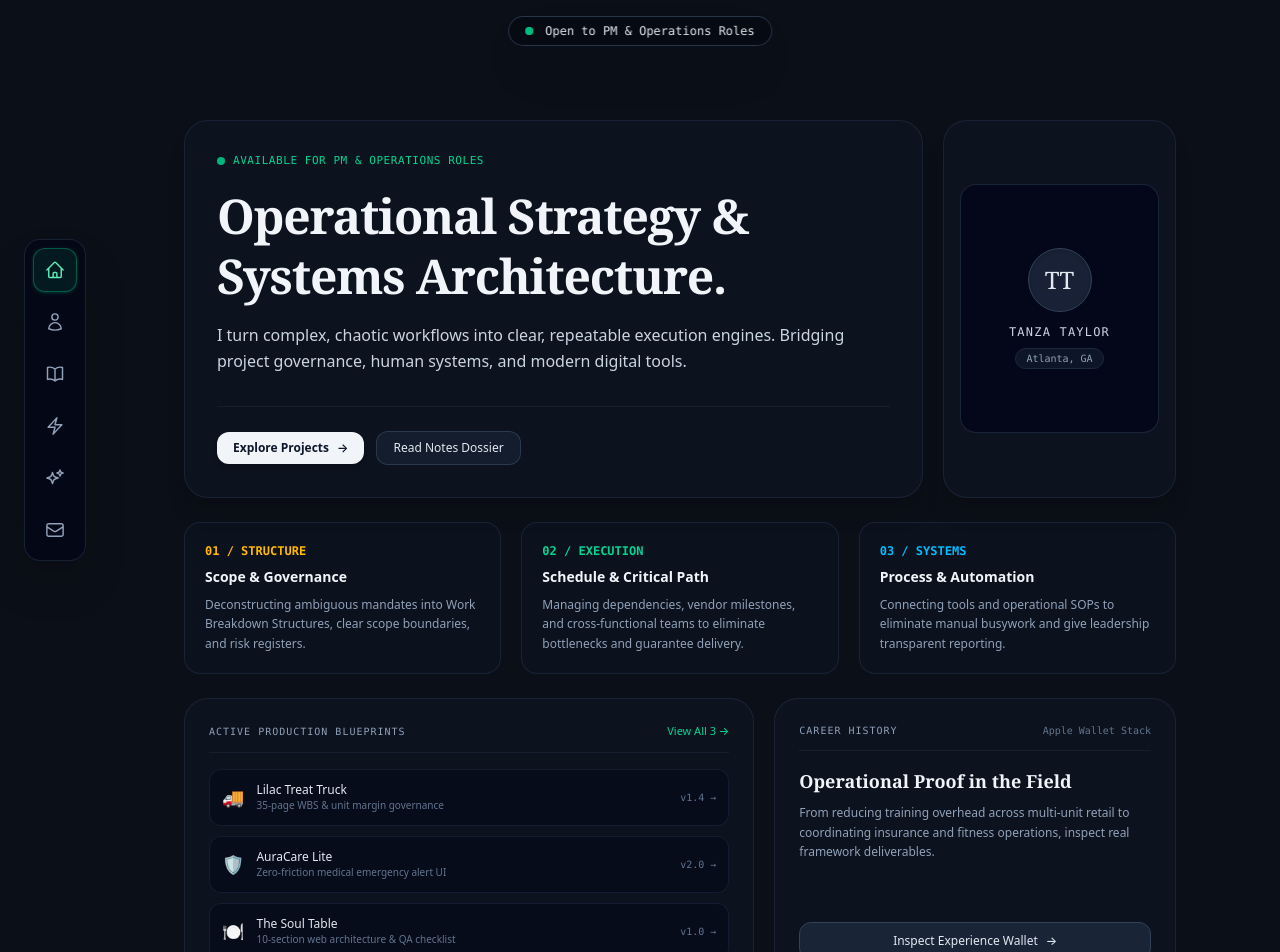
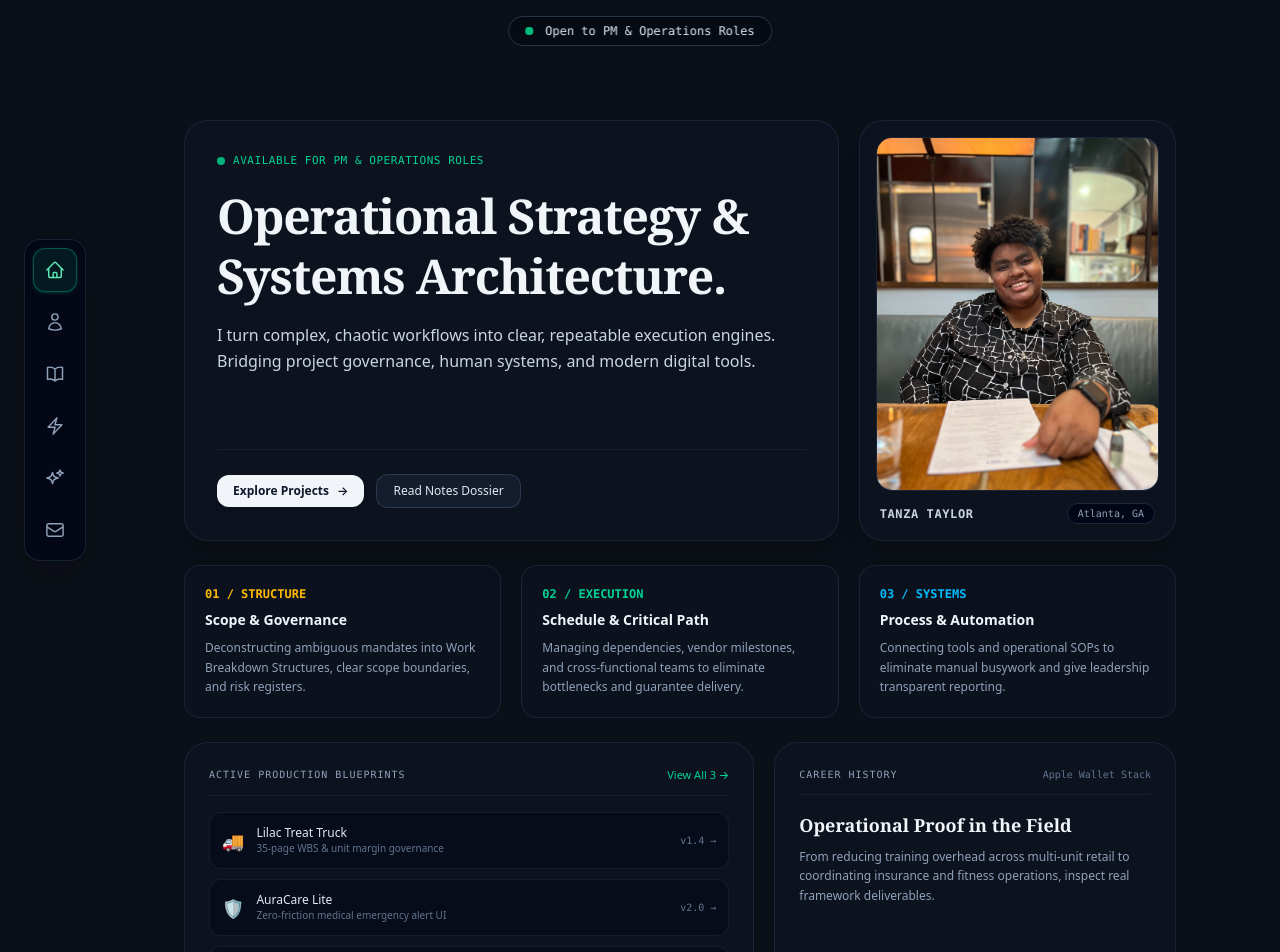
Before and after one commit to tanztylr/portfolio-v3, a Next.js app: page / in a window 1280 px wide. Shown: the top 952 px of the page. Built offline with nearby package versions, Linux system fonts and the light colour scheme.

Commit message:
feat: add portrait photo to homepage bento grid

```diff
--- a/app/page.tsx
+++ b/app/page.tsx
@@ -10,7 +10,7 @@ export default function HomePage() {
       <div className="grid grid-cols-1 md:grid-cols-12 gap-5">
 
         {/* HERO INTRO CARD */}
-        <div className="md:col-span-9 rounded-3xl border border-slate-800/80 bg-slate-900/40 p-6 sm:p-8 flex flex-col justify-between shadow-xl">
+        <div className="md:col-span-8 rounded-3xl border border-slate-800/80 bg-slate-900/40 p-6 sm:p-8 flex flex-col justify-between shadow-xl">
           <div>
             <div className="flex items-center gap-2 mb-4">
               <span className="h-2 w-2 rounded-full bg-emerald-400 animate-pulse" />
@@ -44,15 +44,20 @@ export default function HomePage() {
         </div>
 
         {/* PHOTO WIDGET */}
-        <div className="group md:col-span-3 rounded-3xl border border-slate-800/80 bg-slate-900/40 p-4 flex flex-col items-center justify-center relative overflow-hidden shadow-xl transition-all duration-300 hover:border-slate-700">
-          <div className="relative aspect-[4/5] w-full rounded-2xl border border-slate-800/90 bg-slate-950/80 flex flex-col items-center justify-center text-center p-6 transition-transform duration-300 group-hover:scale-[1.02]">
-            <div className="h-16 w-16 rounded-full border border-slate-700 bg-slate-800/80 flex items-center justify-center text-slate-200 font-serif text-2xl mb-3 shadow-inner">
-              TT
-            </div>
-            <span className="text-xs font-mono uppercase tracking-widest text-slate-300 font-medium">
+        <div className="group md:col-span-4 rounded-3xl border border-slate-800/80 bg-slate-900/40 p-4 flex flex-col items-center justify-between relative overflow-hidden shadow-xl transition-all duration-300 hover:border-slate-700">
+          <div className="relative aspect-[4/5] w-full rounded-2xl border border-slate-800/90 overflow-hidden bg-slate-950/80 shadow-inner">
+            <img
+              src="/tanza.jpg"
+              alt="Tanza Taylor"
+              className="h-full w-full object-cover object-top transition-transform duration-500 group-hover:scale-105"
+            />
+          </div>
+
+          <div className="w-full flex items-center justify-between pt-3 px-1 text-slate-300">
+            <span className="text-xs font-mono uppercase tracking-wider font-semibold">
               Tanza Taylor
             </span>
-            <span className="mt-2 inline-flex items-center gap-1.5 rounded-full border border-slate-800 bg-slate-900/90 px-2.5 py-0.5 text-[10px] font-mono text-slate-400">
+            <span className="inline-flex items-center gap-1.5 rounded-full border border-slate-800 bg-slate-950/90 px-2.5 py-0.5 text-[10px] font-mono text-slate-400">
               Atlanta, GA
             </span>
           </div>
@@ -64,7 +69,7 @@ export default function HomePage() {
       <div className="grid grid-cols-1 md:grid-cols-3 gap-5">
         <div className="rounded-2xl border border-slate-800/80 bg-slate-900/30 p-5 space-y-2">
           <div className="text-amber-400 font-mono text-xs font-semibold">01 / STRUCTURE</div>
-          <h3 className="text-sm font-semibold text-slate-100">Scope &amp; Governance</h3>
+          <h2 className="text-sm font-semibold text-slate-100">Scope &amp; Governance</h2>
           <p className="text-xs text-slate-400 font-light leading-relaxed">
             Deconstructing ambiguous mandates into Work Breakdown Structures, clear scope boundaries, and risk registers.
           </p>
@@ -72,7 +77,7 @@ export default function HomePage() {
 
         <div className="rounded-2xl border border-slate-800/80 bg-slate-900/30 p-5 space-y-2">
           <div className="text-emerald-400 font-mono text-xs font-semibold">02 / EXECUTION</div>
-          <h3 className="text-sm font-semibold text-slate-100">Schedule &amp; Critical Path</h3>
+          <h2 className="text-sm font-semibold text-slate-100">Schedule &amp; Critical Path</h2>
           <p className="text-xs text-slate-400 font-light leading-relaxed">
             Managing dependencies, vendor milestones, and cross-functional teams to eliminate bottlenecks and guarantee delivery.
           </p>
@@ -80,7 +85,7 @@ export default function HomePage() {
 
         <div className="rounded-2xl border border-slate-800/80 bg-slate-900/30 p-5 space-y-2">
           <div className="text-sky-400 font-mono text-xs font-semibold">03 / SYSTEMS</div>
-          <h3 className="text-sm font-semibold text-slate-100">Process &amp; Automation</h3>
+          <h2 className="text-sm font-semibold text-slate-100">Process &amp; Automation</h2>
           <p className="text-xs text-slate-400 font-light leading-relaxed">
             Connecting tools and operational SOPs to eliminate manual busywork and give leadership transparent reporting.
           </p>
@@ -109,9 +114,9 @@ export default function HomePage() {
               <div className="flex items-center gap-3">
                 <span className="text-lg">🚚</span>
                 <div>
-                  <h4 className="text-xs font-medium text-slate-200 group-hover:text-emerald-300 transition">
+                  <h3 className="text-xs font-medium text-slate-200 group-hover:text-emerald-300 transition">
                     Lilac Treat Truck
-                  </h4>
+                  </h3>
                   <p className="text-[10px] text-slate-500 font-light">35-page WBS &amp; unit margin governance</p>
                 </div>
               </div>
@@ -125,9 +130,9 @@ export default function HomePage() {
               <div className="flex items-center gap-3">
                 <span className="text-lg">🛡️</span>
                 <div>
-                  <h4 className="text-xs font-medium text-slate-200 group-hover:text-cyan-300 transition">
+                  <h3 className="text-xs font-medium text-slate-200 group-hover:text-cyan-300 transition">
                     AuraCare Lite
-                  </h4>
+                  </h3>
                   <p className="text-[10px] text-slate-500 font-light">Zero-friction medical emergency alert UI</p>
                 </div>
               </div>
@@ -141,9 +146,9 @@ export default function HomePage() {
               <div className="flex items-center gap-3">
                 <span className="text-lg">🍽️</span>
                 <div>
-                  <h4 className="text-xs font-medium text-slate-200 group-hover:text-amber-300 transition">
+                  <h3 className="text-xs font-medium text-slate-200 group-hover:text-amber-300 transition">
                     The Soul Table
-                  </h4>
+                  </h3>
                   <p className="text-[10px] text-slate-500 font-light">10-section web architecture &amp; QA checklist</p>
                 </div>
               </div>
```
Also changed, not shown: public/tanza.jpg (added).
